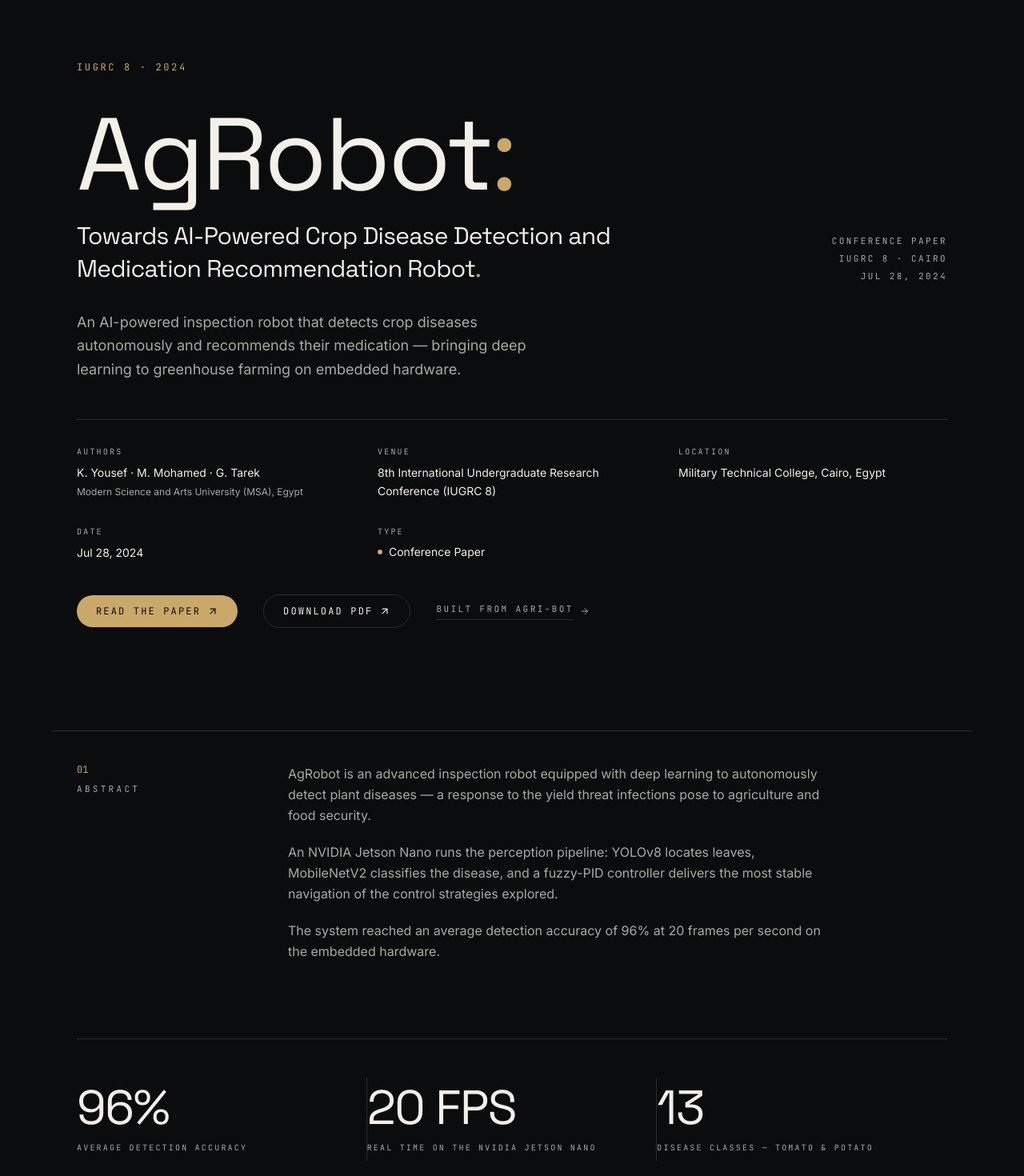
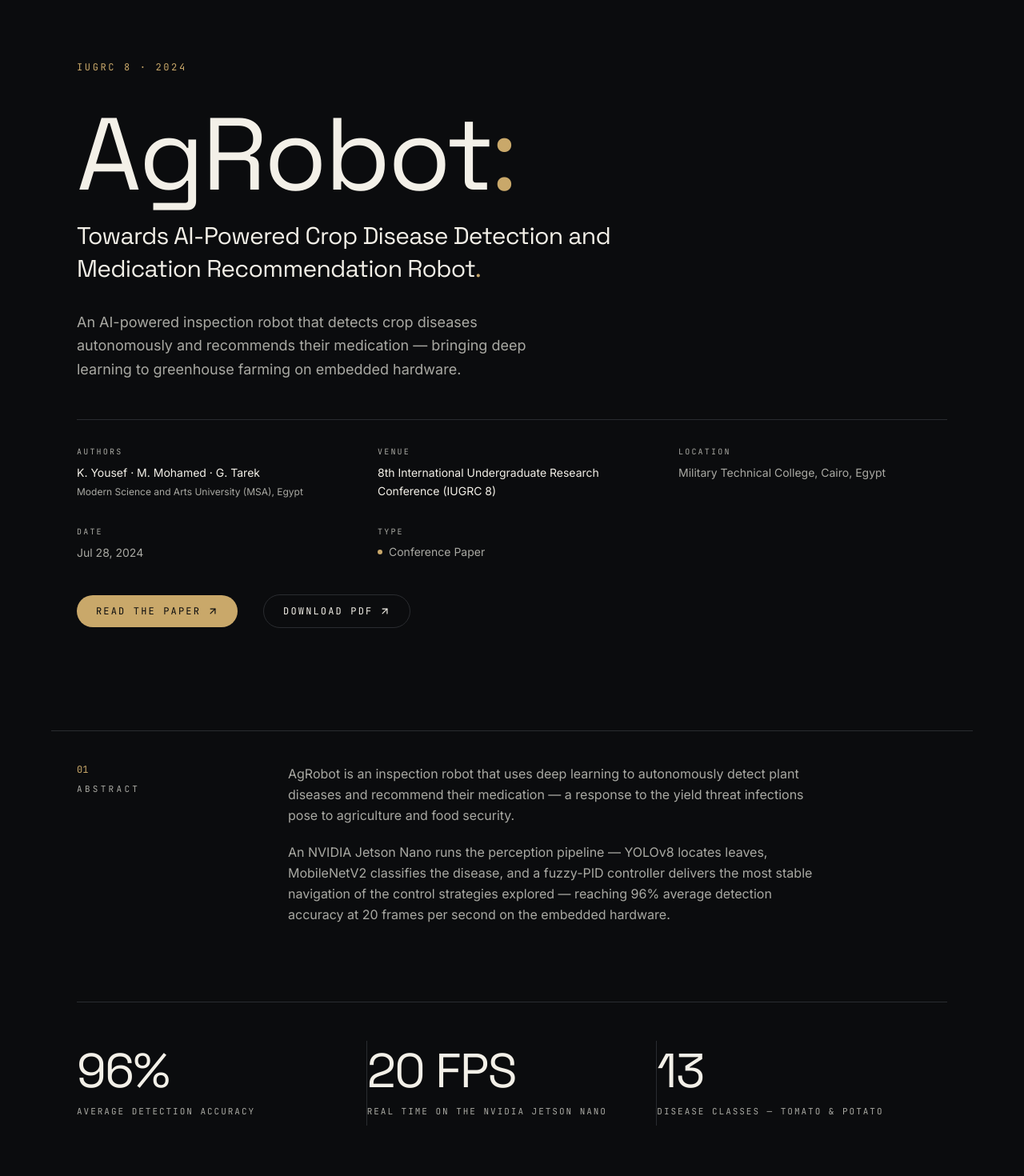
Before and after one commit to Yousef-koura/Yousef-Portfolio, a Next.js app: page /publications in a window 1280 px wide. Shown: the part 100-1570 px from the top of the page at 80% size. Built offline with nearby package versions, Linux system fonts and the light colour scheme.

Commit message:
design: publications final polish pass — hero hierarchy, context lineage, two-action CTA, responsive spacing

```diff
--- a/src/app/publications/page.tsx
+++ b/src/app/publications/page.tsx
@@ -1,11 +1,11 @@
 import type { Metadata } from "next";
 import Image from "next/image";
+import { ArrowDown } from "lucide-react";
 import { PublicationHero } from "@/components/publications/PublicationHero";
 import { ButtonLink } from "@/components/ui/ButtonLink";
 import { QuietLink } from "@/components/ui/QuietLink";
 import { Reveal } from "@/components/ui/Reveal";
 import { RevealImage } from "@/components/ui/RevealImage";
-import { site } from "@/content/site";
 import { publication } from "@/content/experience";
 
 export const metadata: Metadata = {
@@ -44,7 +44,7 @@ export default function PublicationsPage() {
     <>
       <PublicationHero />
 
-      {/* ─── 01 · Abstract — curated to three sentences from the paper's own ─── */}
+      {/* ─── 01 · Abstract — curated to two short paragraphs from the paper's ─── */}
       <Reveal>
         <section
           aria-labelledby="pub-abstract"
@@ -53,18 +53,15 @@ export default function PublicationsPage() {
           <SectionHeading id="pub-abstract" index="01" title="Abstract" />
           <div className="max-w-2xl space-y-5">
             <p className="text-sm leading-relaxed text-muted sm:text-base">
-              AgRobot is an advanced inspection robot equipped with deep learning to autonomously detect
-              plant diseases — a response to the yield threat infections pose to agriculture and food
-              security.
+              AgRobot is an inspection robot that uses deep learning to autonomously detect plant
+              diseases and recommend their medication — a response to the yield threat infections
+              pose to agriculture and food security.
             </p>
             <p className="text-sm leading-relaxed text-muted sm:text-base">
-              An NVIDIA Jetson Nano runs the perception pipeline: YOLOv8 locates leaves, MobileNetV2
-              classifies the disease, and a fuzzy-PID controller delivers the most stable navigation of
-              the control strategies explored.
-            </p>
-            <p className="text-sm leading-relaxed text-muted sm:text-base">
-              The system reached an average detection accuracy of 96% at 20 frames per second on the
-              embedded hardware.
+              An NVIDIA Jetson Nano runs the perception pipeline — YOLOv8 locates leaves,
+              MobileNetV2 classifies the disease, and a fuzzy-PID controller delivers the most
+              stable navigation of the control strategies explored — reaching 96% average detection
+              accuracy at 20 frames per second on the embedded hardware.
             </p>
           </div>
         </section>
@@ -80,7 +77,7 @@ export default function PublicationsPage() {
                   <p className="font-display text-5xl leading-none tracking-tight text-ink sm:text-6xl">
                     {metric.value}
                   </p>
-                  <p className="mt-3 font-mono text-[10px] uppercase leading-relaxed tracking-[0.22em] text-muted">
+                  <p className="mt-3 font-mono text-[11px] uppercase leading-relaxed tracking-[0.18em] text-muted">
                     {metric.label}
                   </p>
                 </div>
@@ -104,7 +101,7 @@ export default function PublicationsPage() {
                 target="_blank"
                 rel="noopener noreferrer"
                 aria-label="Open the full AgRobot paper (PDF)"
-                className="group/plate block w-full max-w-2xl"
+                className="group/plate block w-full max-w-3xl"
               >
                 <figure className="paper-plate border border-line bg-surface p-2 sm:p-3">
                   <div className="overflow-hidden border border-line">
@@ -113,7 +110,7 @@ export default function PublicationsPage() {
                       alt={publication.preview.alt}
                       width={publication.preview.width}
                       height={publication.preview.height}
-                      sizes="(min-width: 1024px) 672px, calc(100vw - 2.5rem)"
+                      sizes="(min-width: 1152px) 736px, calc(100vw - 2.5rem)"
                       className="h-auto w-full transition-transform duration-700 group-hover/plate:scale-[1.015]"
                     />
                   </div>
@@ -146,10 +143,26 @@ export default function PublicationsPage() {
         >
           <SectionHeading id="pub-context" index="03" title="Context" />
           <div className="max-w-2xl">
-            <p className="text-sm leading-relaxed text-muted sm:text-base">
-              AgRobot grew out of Agri-Bot, the Mechatronics graduation project — the same YOLOv8 and
-              MobileNetV2 pipeline on Jetson Nano hardware, documented here as formal research. The
-              paper was presented at IUGRC 8, held at the Military Technical College in Cairo.
+            {/* Lineage — the one story this section exists to tell, told in the
+                site's own grammar (display name over mono micro-label) with a
+                single champagne descent mark between the two artifacts */}
+            <div>
+              <p className="font-display text-xl tracking-tight text-ink">Agri-Bot</p>
+              <p className="mt-1 font-mono text-[10px] uppercase tracking-[0.22em] text-muted">
+                Graduation project
+              </p>
+              <ArrowDown size={12} aria-hidden="true" className="my-5 ml-0.5 text-champagne-strong" />
+              <p className="font-display text-xl tracking-tight text-ink">
+                AgRobot<span className="text-champagne">.</span>
+              </p>
+              <p className="mt-1 font-mono text-[10px] uppercase tracking-[0.22em] text-muted">
+                Research publication — IUGRC 8
+              </p>
+            </div>
+            <p className="mt-10 text-sm leading-relaxed text-muted sm:text-base">
+              The same YOLOv8 and MobileNetV2 pipeline on Jetson Nano hardware, carried from the
+              working build into formal research. The paper was presented at IUGRC 8, held at the
+              Military Technical College in Cairo.
             </p>
             <div className="mt-8 border-t border-line pt-6">
               <p className="font-mono text-[10px] uppercase tracking-[0.22em] text-muted/60">Keywords</p>
@@ -166,23 +179,25 @@ export default function PublicationsPage() {
         </section>
       </Reveal>
 
-      {/* Forward path — the page must not dead-end (WORK/EXPERIENCE closing pattern) */}
+      {/* Forward path — the page must not dead-end (WORK/EXPERIENCE closing pattern).
+          Approach tightened ~25% vs the Work page's rhythm so this reads as the
+          Context section's natural continuation rather than a new chapter.
+          Two exits only: contact (the confident close), paper (for arrivals here). */}
       <section aria-label="Contact" className="mx-auto max-w-6xl px-5 sm:px-8">
-        <div className="mb-32 mt-28 border-t border-line pt-20 sm:mb-40 sm:mt-36 sm:pt-24">
-          <h2 className="font-display text-4xl leading-[1.05] tracking-tight text-ink sm:text-5xl">
+        <div className="mb-32 mt-20 border-t border-line pt-14 sm:mb-40 sm:mt-28 sm:pt-20">
+          <h2 className="text-balance font-display text-4xl leading-[1.05] tracking-tight text-ink sm:text-5xl">
             Questions about the research are welcome<span className="text-champagne">.</span>
           </h2>
           <p className="mt-6 max-w-xl text-base leading-relaxed text-muted">
             Methods, metrics, or the build behind the paper — reach out directly for a deeper walkthrough.
           </p>
           <div className="mt-10 flex flex-wrap items-center gap-x-8 gap-y-4">
-            <ButtonLink href="/contact" variant="ghost">
+            <ButtonLink href="/contact">
               Get in touch
             </ButtonLink>
-            <QuietLink href={`mailto:${site.email}`} external>
-              Email directly
+            <QuietLink href={publication.pdfHref} external>
+              Read the paper
             </QuietLink>
-            <QuietLink href="/work">See the work</QuietLink>
           </div>
         </div>
       </section>
--- a/src/components/publications/PublicationHero.tsx
+++ b/src/components/publications/PublicationHero.tsx
@@ -3,7 +3,6 @@
 import { Fragment } from "react";
 import { motion, useReducedMotion } from "framer-motion";
 import { ButtonLink } from "@/components/ui/ButtonLink";
-import { QuietLink } from "@/components/ui/QuietLink";
 import { MaskedLineReveal } from "@/components/ui/MaskedLineReveal";
 import { publication } from "@/content/experience";
 
@@ -24,10 +23,11 @@ const item = {
  * PUBLICATIONS hero — the WorkHero/ExperienceHero identity pattern applied to
  * the paper: kicker → masked display title (the short name carries the
  * Work-scale display weight; the full formal title continues beneath it so
- * the exact wording survives every viewport) → mono metadata column →
- * supporting line. The confirmed metadata dl + action row ride the same
- * stagger so the whole opening reads as one choreography. Reduce-gated
- * throughout.
+ * the exact wording survives every viewport, subordinate to the name) →
+ * supporting line. No right-side metadata column: type/venue/date all live in
+ * the confirmed <dl> below, and duplicating them beside the title read as
+ * filler rather than composition. The dl + action row ride the same stagger
+ * so the whole opening reads as one choreography. Reduce-gated throughout.
  */
 export function PublicationHero() {
   const reduce = useReducedMotion();
@@ -45,7 +45,7 @@ export function PublicationHero() {
       </motion.p>
 
       <motion.div variants={settleWrap} initial={reduce ? false : "hidden"} animate="show">
-        <div className="mt-8 flex flex-col gap-10 sm:mt-10 lg:flex-row lg:items-end lg:justify-between">
+        <div className="mt-8 sm:mt-10">
           <h1 className="font-display text-6xl leading-[0.95] tracking-tight text-ink sm:text-7xl lg:text-9xl">
             <MaskedLineReveal
               lines={[
@@ -61,16 +61,6 @@ export function PublicationHero() {
               ]}
             />
           </h1>
-          <motion.p
-            variants={item}
-            className="shrink-0 font-mono text-[11px] uppercase leading-loose tracking-[0.22em] text-muted lg:text-right"
-          >
-            {publication.type}
-            <br />
-            IUGRC 8 · Cairo
-            <br />
-            {publication.date}
-          </motion.p>
         </div>
 
         <motion.p variants={item} className="mt-8 max-w-xl text-base leading-relaxed text-muted sm:text-lg">
@@ -78,10 +68,13 @@ export function PublicationHero() {
           medication — bringing deep learning to greenhouse farming on embedded hardware.
         </motion.p>
 
-        {/* Confirmed metadata — the Work detail page's dl grammar */}
+        {/* Confirmed metadata — the Work detail page's dl grammar. Authors +
+            Venue carry the scan (ink); Location/Date/Type stay quiet so the
+            eye lands on who and where-published first. Extra mobile row gap
+            lets the five fields breathe without cards or borders. */}
         <motion.dl
           variants={item}
-          className="mt-12 grid gap-x-10 gap-y-8 border-t border-line pt-8 sm:grid-cols-2 md:grid-cols-3"
+          className="mt-12 grid gap-x-10 gap-y-10 border-t border-line pt-8 sm:grid-cols-2 sm:gap-y-8 md:grid-cols-3"
         >
           <div>
             <dt className="font-mono text-[10px] uppercase tracking-[0.22em] text-muted">Authors</dt>
@@ -98,22 +91,23 @@ export function PublicationHero() {
           </div>
           <div>
             <dt className="font-mono text-[10px] uppercase tracking-[0.22em] text-muted">Location</dt>
-            <dd className="mt-2 text-sm leading-relaxed text-ink">{publication.location}</dd>
+            <dd className="mt-2 text-sm leading-relaxed text-muted">{publication.location}</dd>
           </div>
           <div>
             <dt className="font-mono text-[10px] uppercase tracking-[0.22em] text-muted">Date</dt>
-            <dd className="mt-2 text-sm leading-relaxed text-ink">{publication.date}</dd>
+            <dd className="mt-2 text-sm leading-relaxed text-muted">{publication.date}</dd>
           </div>
           <div>
             <dt className="font-mono text-[10px] uppercase tracking-[0.22em] text-muted">Type</dt>
-            <dd className="mt-2 inline-flex items-center gap-2 text-sm text-ink">
+            <dd className="mt-2 inline-flex items-center gap-2 text-sm text-muted">
               <span aria-hidden="true" className="h-1.5 w-1.5 rounded-full bg-champagne" />
               <span className="capitalize">{publication.type}</span>
             </dd>
           </div>
         </motion.dl>
 
-        {/* Actions — hierarchy: read (primary) → download (ghost) → related project (quiet) */}
+        {/* Actions — exactly two exits; the paper is the whole journey here
+            (Agri-Bot's link lives in Context, where the connection is told) */}
         <motion.div
           variants={item}
           className="mt-10 flex flex-col gap-4 sm:flex-row sm:flex-wrap sm:items-center sm:gap-x-8 sm:gap-y-4"
@@ -124,9 +118,6 @@ export function PublicationHero() {
           <ButtonLink href={publication.pdfHref} variant="ghost" external download>
             Download PDF
           </ButtonLink>
-          <QuietLink href="/work/agri-bot" className="py-3 sm:py-1">
-            Built from Agri-Bot
-          </QuietLink>
         </motion.div>
       </motion.div>
     </section>
```
